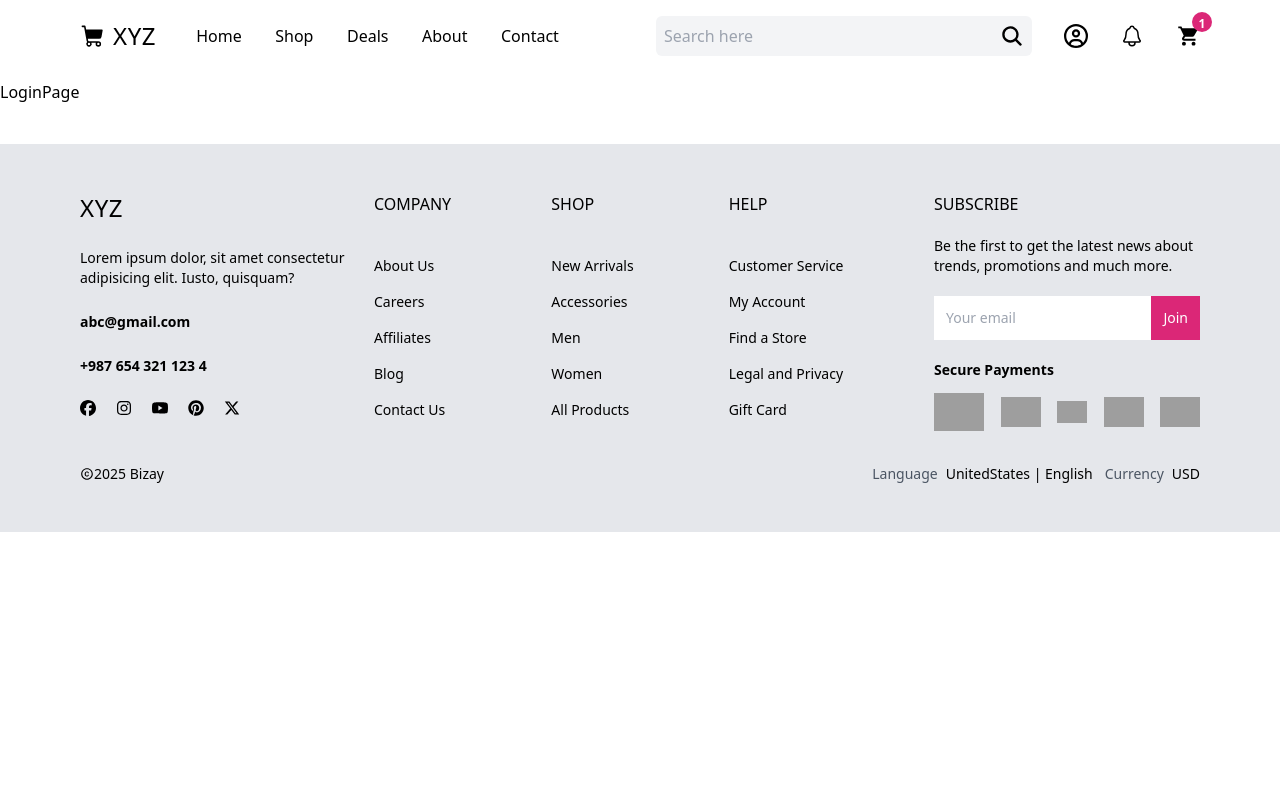
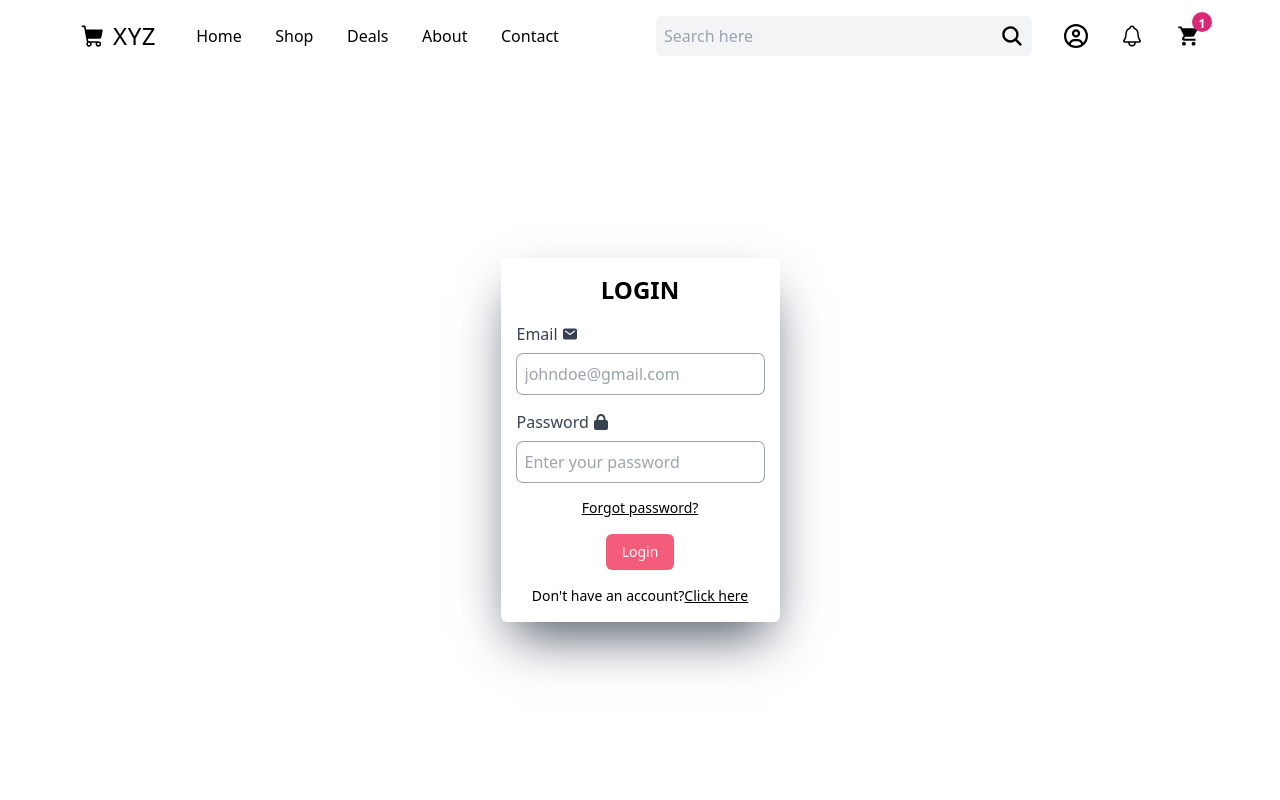
Before and after one commit to Bizayy/XYZ_Ecom, a Next.js app: page /login in a window 1280 px wide. Shown: the top 800 px of the page. Built offline with nearby package versions, Linux system fonts and the light colour scheme; no server answers; grey boxes are pictures that could not be loaded; what @wix/sdk would draw is missing.

Commit message:
made login & reg pages

```diff
--- a/src/app/login/page.tsx
+++ b/src/app/login/page.tsx
@@ -1,8 +1,110 @@
-import React from 'react'
+'use client'
+import { useWixClientHook } from '@/hooks/useWixClientHook';
+import { wixClientServer } from '@/lib/wixClientServer';
+import React, { useState } from 'react'
+import { FaLock, FaUser } from 'react-icons/fa6';
+import { IoMail } from 'react-icons/io5';
+
+enum MODE {
+    LOGIN = "LOGIN",
+    REGISTER = "REGISTER",
+    RESET_PASSWORD = "RESET_PASSWORD",
+    EMAIL_VERIFICATION = "EMAIL_VERIFICATION",
+}
 
 const Page = () => {
+
+    const [mode, setMode] = useState(MODE.LOGIN);
+    const [username, setUsername] = useState("");
+    const [email, setEmail] = useState("");
+    const [password, setPassword] = useState("");
+    const [emailCode, setEmailCode] = useState("");
+    const [isLoading, setIsLoading] = useState(false);
+    const [error, setError] = useState("");
+    const [message, setMessage] = useState("");
+
+    const formTitle = mode === MODE.LOGIN ? "LOGIN" : mode === MODE.REGISTER ? "REGISTER" : mode === MODE.RESET_PASSWORD ? "RESET PASSWORD" : "VERIFY EMAIL"
+
+    const buttonTitle = mode === MODE.LOGIN ? "Login" : mode === MODE.REGISTER ? "Register" : mode === MODE.RESET_PASSWORD ? "Reset" : "Verify"
+
+    const wixClient = useWixClientHook();
+
     return (
-        <div>LoginPage</div>
+        <div className='h-[calc(100vh-80px)] px-4 md:px-8 lg:px-16 xl:px-20 py-4 relative flex flex-col items-center justify-center gap-3'>
+            <form action="" className='flex flex-col items-center gap-4 p-4 shadow-2xl shadow-gray-600 rounded-md'>
+                <h1 className='text-2xl font-semibold text-center'>{formTitle}</h1>
+                {mode === MODE.REGISTER ? (
+                    // Username Div
+                    <div className='flex flex-col items-start gap-2'>
+                        <label className='text-gray-700 flex items-center gap-1'>
+                            <span>Username</span>
+                            <span><FaUser /></span>
+                        </label>
+                        <input type="text" name='username' placeholder='john doe' className='p-2 outline-none ring-1 ring-gray-400 rounded-md' />
+                    </div>
+                ) : null
+                }
+                {
+                    mode !== MODE.EMAIL_VERIFICATION ? (
+                        // Email div
+                        <div className='flex flex-col items-start gap-2'>
+                            <label className='text-gray-700 flex items-center gap-1'>
+                                <span>Email</span>
+                                <span><IoMail /></span>
+                            </label>
+                            <input type="email" name='email' placeholder='johndoe@gmail.com' className='p-2 outline-none ring-1 ring-gray-400 rounded-md' />
+                        </div>
+                    ) :
+                        (
+                            <div className='flex flex-col items-start gap-2'>
+                                <label className='text-gray-700 flex items-center gap-1'>
+                                    <span>Verification Code </span>
+                                    <span><IoMail /></span>
+                                </label>
+                                <input type="text" name='emailCode' placeholder='1234' className='w-24 p-2 outline-none ring-1 ring-gray-400 rounded-md' />
+                            </div>
+                        )
+                }
+                {
+                    mode === MODE.LOGIN || mode === MODE.REGISTER ? (
+                        <div className='flex flex-col items-start gap-2'>
+                            <label className='text-gray-700 flex items-center gap-1'>
+                                <span>Password</span>
+                                <span><FaLock /></span>
+                            </label>
+                            <input type="password" name='password' placeholder='Enter your password' className='p-2 outline-none ring-1 ring-gray-400 rounded-md' />
+                        </div>
+                    ) :
+                        null
+                }
+                {mode === MODE.LOGIN && (
+                    <label className='text-sm underline cursor-pointer' onClick={() => setMode(MODE.RESET_PASSWORD)}>Forgot password?</label>
+                )}
+                <button className='bg-primary text-sm cursor-pointer py-2 px-4 disabled:bg-gray-200 disabled:cursor-not-allowed rounded-md text-white'
+                    disabled={isLoading}>
+                    {isLoading ? "Loading..." : buttonTitle}
+                </button>
+                {error && <div className='text-red-600 text-sm'>{error}</div>}
+                {mode === MODE.LOGIN && (
+                    <label className='text-sm' >
+                        Don't have an account?
+                        <span className='underline cursor-pointer' onClick={() => setMode(MODE.REGISTER)}>Click here</span>
+                    </label>
+                )}
+                {mode === MODE.REGISTER && (
+                    <label className='text-sm' >
+                        Already have an account?
+                        <span className='underline cursor-pointer' onClick={() => setMode(MODE.LOGIN)}>Click here</span>
+                    </label>
+                )}
+                {mode === MODE.RESET_PASSWORD && (
+                    <label className='text-sm cursor-pointer' onClick={() => setMode(MODE.LOGIN)}>
+                        Go to login
+                    </label>
+                )}
+                {message && <div className='text-sm text-green-700'>{message}</div>}
+            </form >
+        </div >
     )
 }
 
```
